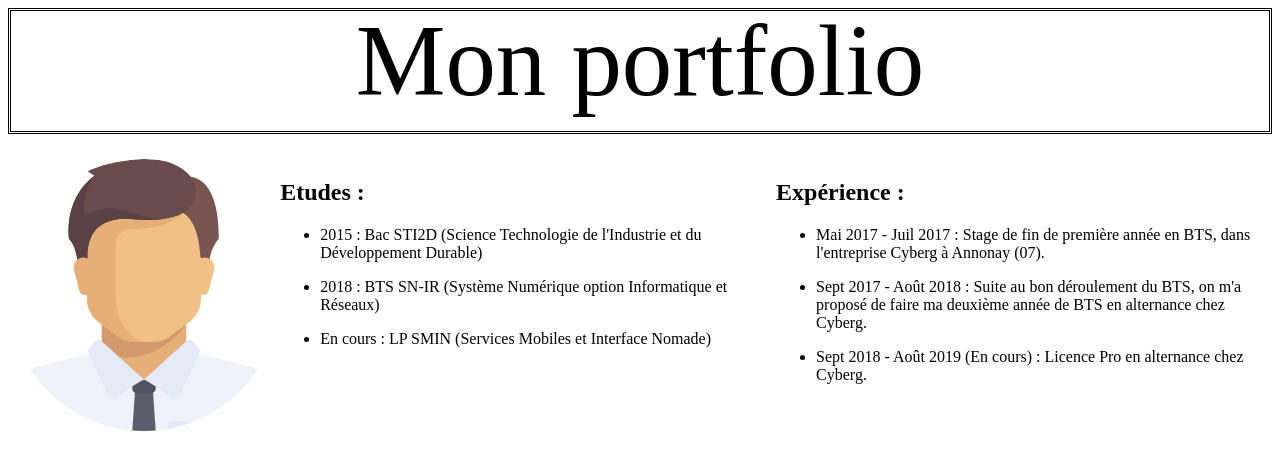
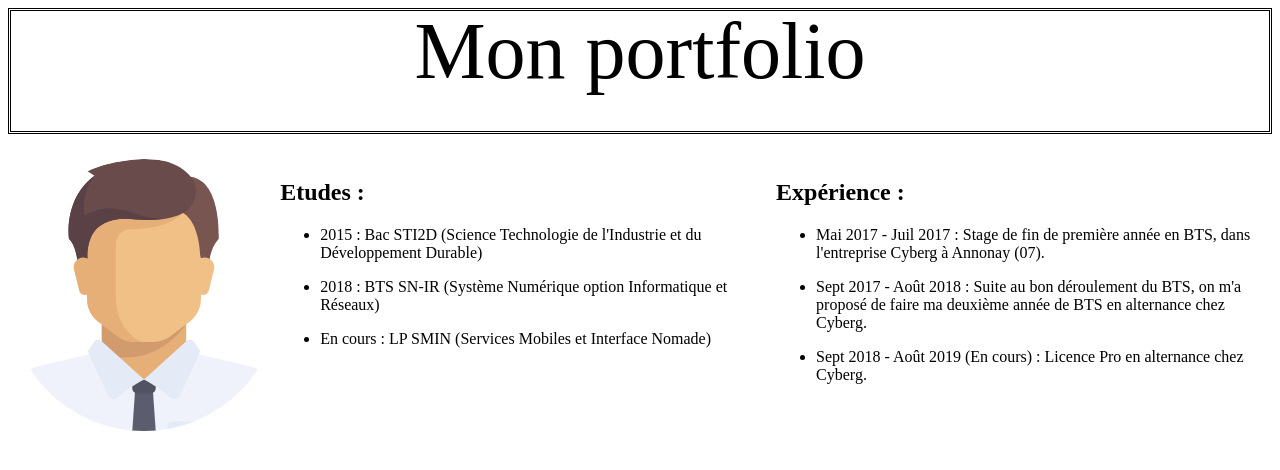
Before and after one commit to ArcheoCodix/lp-portfolio, a plain HTML site: page index.html in a window 1280 px wide. Drawn offline with nearby package versions, Linux system fonts and the light colour scheme.

```diff
--- a/main.css
+++ b/main.css
@@ -4,7 +4,7 @@ header
     border-style: double;
     height: 15vh;
     color: black;
-    font-size: calc(5vw + 6vh);
+    /* font-size: calc(5vw + 6vh); */
     margin-bottom: 2%;
 }
 
@@ -79,7 +79,7 @@ img
 
 .HCenter
 {
-    font-size: 0.9em;
+    font-size: 5em;
     display: flex;
     align-items: center;
     justify-content: center;
```
Also changed, not shown: 2 other files.
